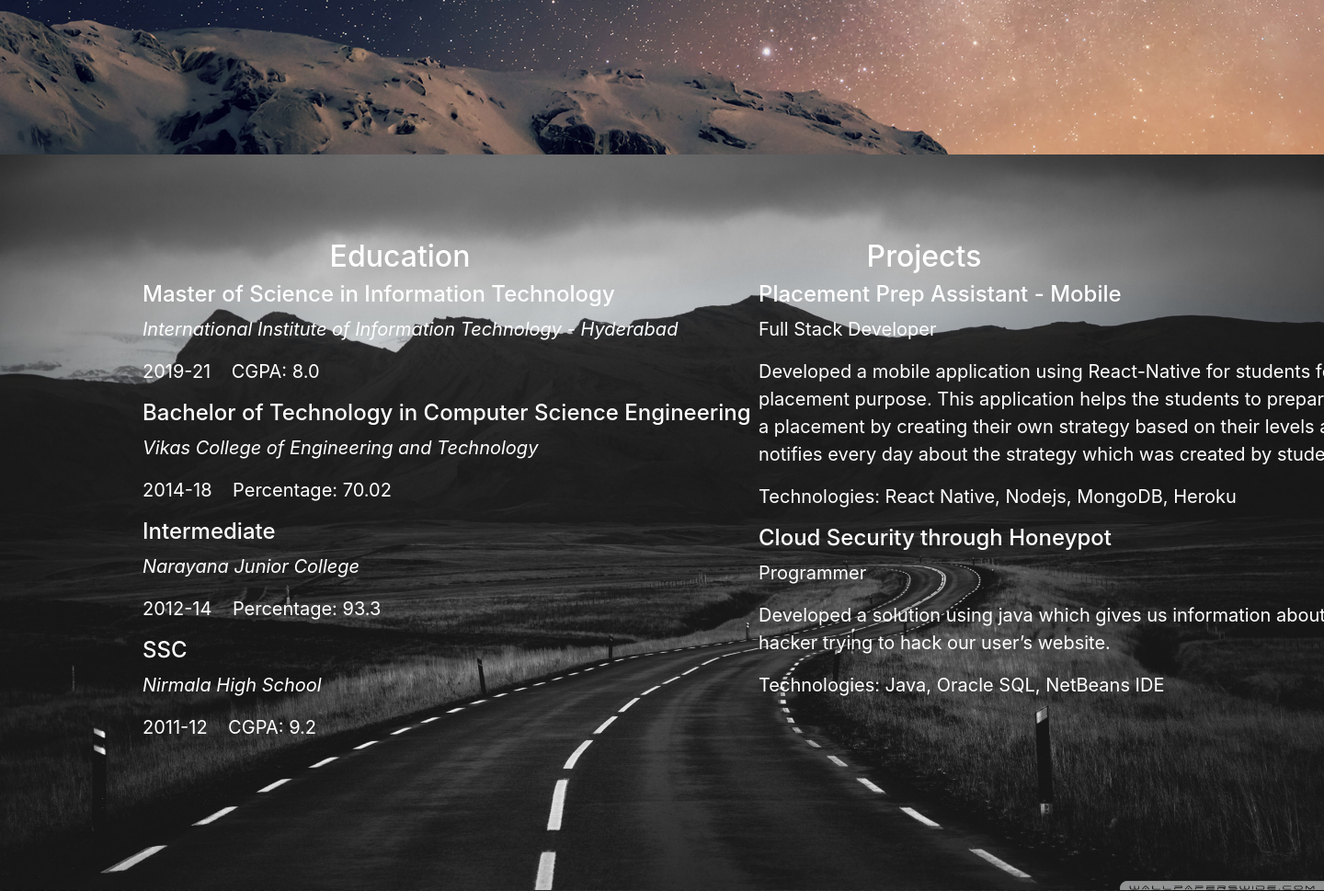
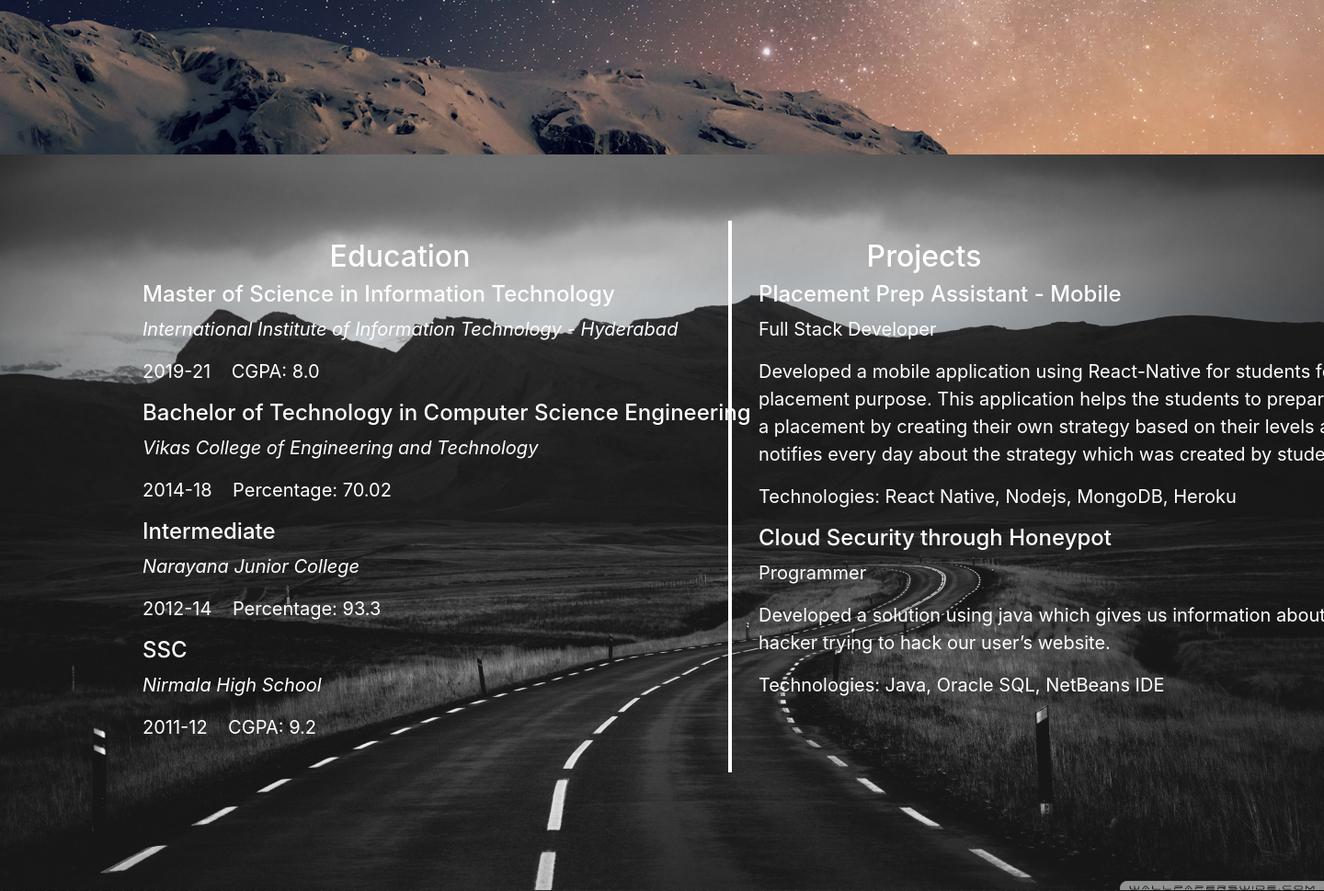
Before and after one commit to phanit1/myresume, a PHP site: page /mypersonal/resume.html in a window 1440 px wide; the page is wider, and only the part inside the window is pictured. Shown: the part 2432-3401 px from the top of that part at 92% size. Run offline with PHP 8.4, Linux system fonts and the light colour scheme; some libraries are stand-ins or nearby versions.

Commit message:
added a separator between education & projects

```diff
--- a/mypersonal/resume.html
+++ b/mypersonal/resume.html
@@ -147,6 +147,7 @@
                     <li><p>2011-12 &nbsp; &nbsp;CGPA: 9.2</p></li>
                   </div>
                 </div>
+                <div class = "vertical"></div>
                 <div class="col-md-6" id = "projects">
                   <h2 align=center>Projects</h2>
                   <div>
--- a/mypersonal/styles.css
+++ b/mypersonal/styles.css
@@ -108,6 +108,12 @@ nav ul li a:hover {
     color: white;
     font-size: 20;
 }
+.vertical {
+    border-left: 4px solid white;
+    height: 600px;
+    position:absolute;
+    left: 55%;
+}
 #contact {
     height: 100vh;
     background-image: url(./images/contactbg.jpg);
```
